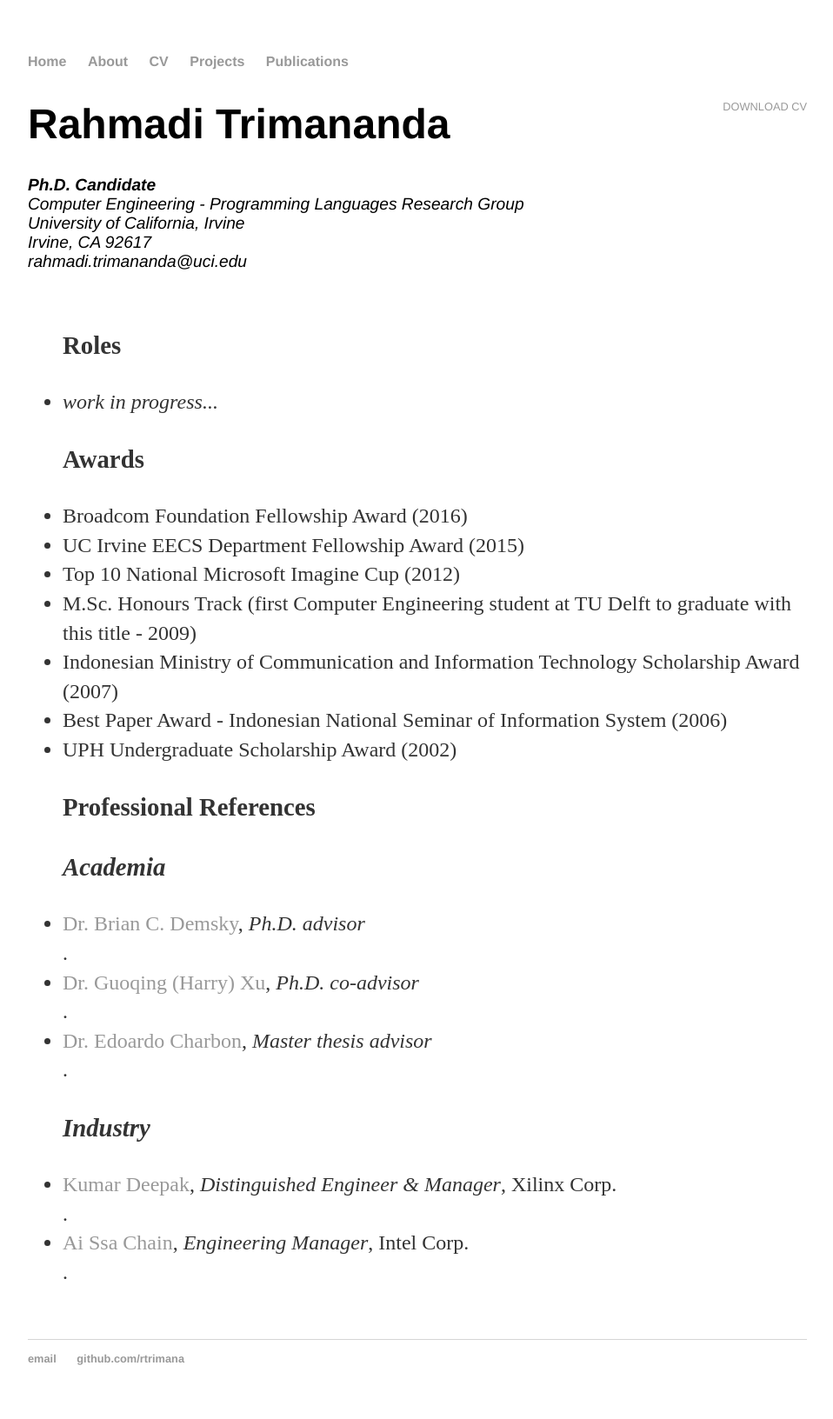
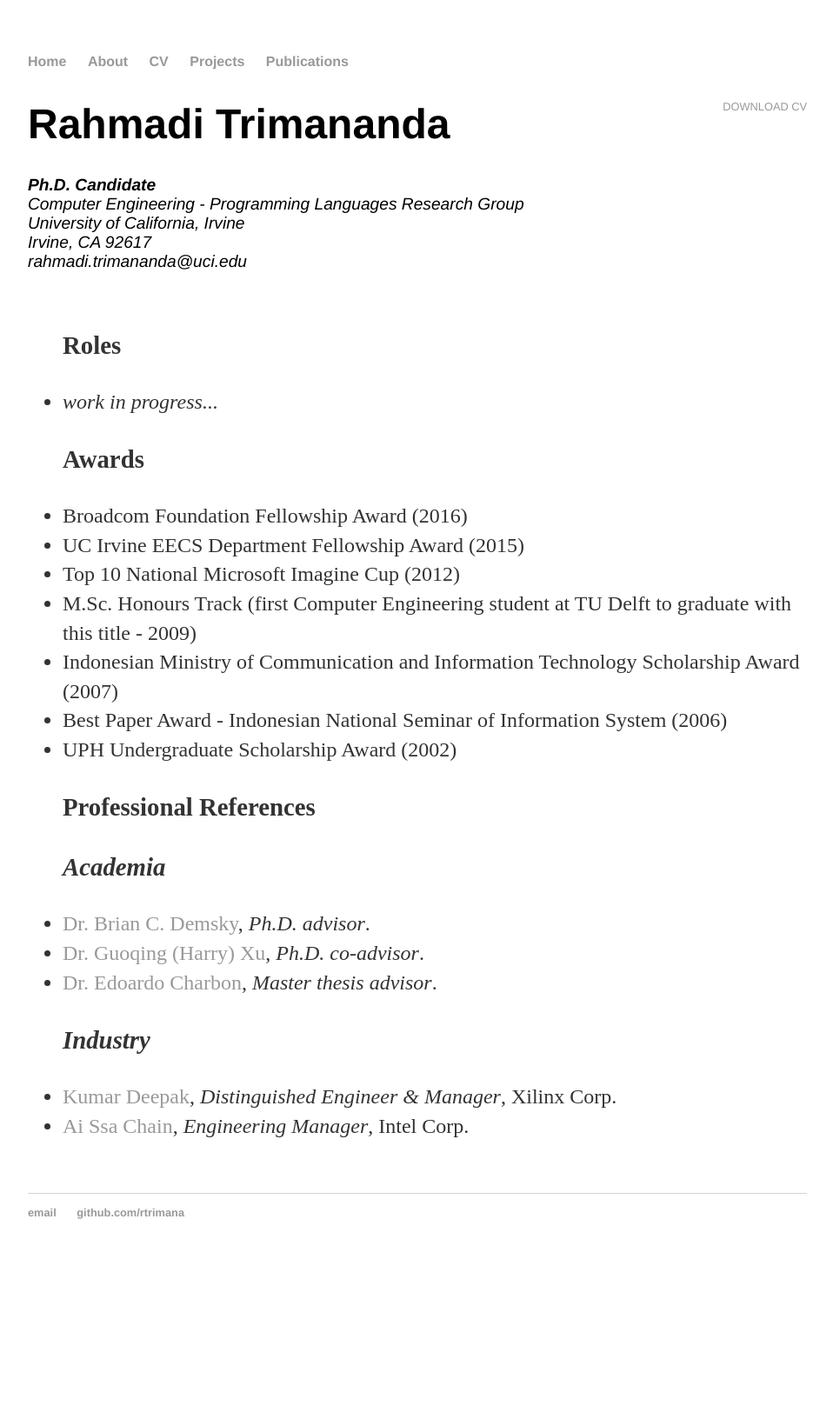
Before and after one commit to rtrimana/rahmaditrimananda.github.io, a Jekyll site: the page built from cv/index.html, in a window 1280 px wide. Shown: the whole page at 87% size, without its empty margins (160-1118 px from the left). Built offline with Jekyll 4.4.1, drawn with Linux system fonts in a browser that asks for light colours; after the commit the page ends 1464 px from its top, so only the background shows below that.

```diff
--- a/cv/index.html
+++ b/cv/index.html
@@ -36,12 +36,12 @@ title: CV of Your Name
 		<ul class="references">
 			<p><strong>Professional References</strong></p>
 			<p><strong><em>Academia</em></strong></p>
-			<li><a href="http://plrg.eecs.uci.edu/" target="_blank">Dr. Brian C. Demsky</a>, <em>Ph.D. advisor</em></li>.
-			<li><a href="http://web.cs.ucla.edu/~harryxu/" target="_blank">Dr. Guoqing (Harry) Xu</a>, <em>Ph.D. co-advisor</em></li>.
-			<li><a href="https://people.epfl.ch/edoardo.charbon/bio?lang=en&cvlang=en" target="_blank">Dr. Edoardo Charbon</a>, <em>Master thesis advisor</em></li>.
+			<li><a href="http://plrg.eecs.uci.edu/" target="_blank">Dr. Brian C. Demsky</a>, <em>Ph.D. advisor</em>.</li>
+			<li><a href="http://web.cs.ucla.edu/~harryxu/" target="_blank">Dr. Guoqing (Harry) Xu</a>, <em>Ph.D. co-advisor</em>.</li>
+			<li><a href="https://people.epfl.ch/edoardo.charbon/bio?lang=en&cvlang=en" target="_blank">Dr. Edoardo Charbon</a>, <em>Master thesis advisor</em>.</li>
 			<p><strong><em>Industry</em></strong></p>
-			<li><a href="https://www.linkedin.com/in/kumar-deepak-9780731/" target="_blank">Kumar Deepak</a>, <em>Distinguished Engineer & Manager</em>, Xilinx Corp.</li>.
-			<li><a href="https://www.linkedin.com/in/ai-ssa-chai-85277794/" target="_blank">Ai Ssa Chain</a>, <em>Engineering Manager</em>, Intel Corp.</li>.
+			<li><a href="https://www.linkedin.com/in/kumar-deepak-9780731/" target="_blank">Kumar Deepak</a>, <em>Distinguished Engineer & Manager</em>, Xilinx Corp.</li>
+			<li><a href="https://www.linkedin.com/in/ai-ssa-chai-85277794/" target="_blank">Ai Ssa Chain</a>, <em>Engineering Manager</em>, Intel Corp.</li>
 			</ul>
 
 	</div>
```
